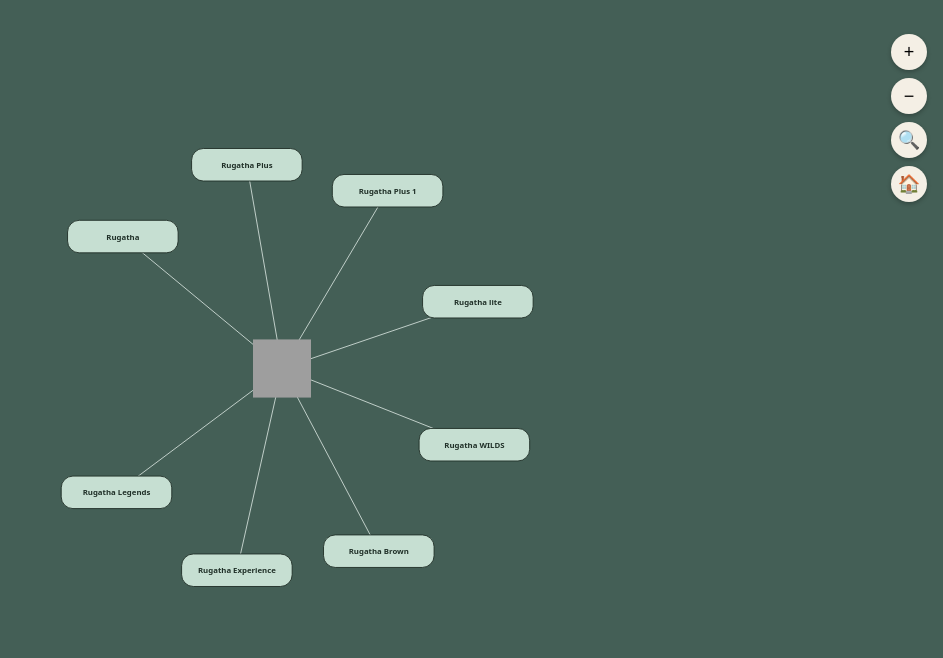
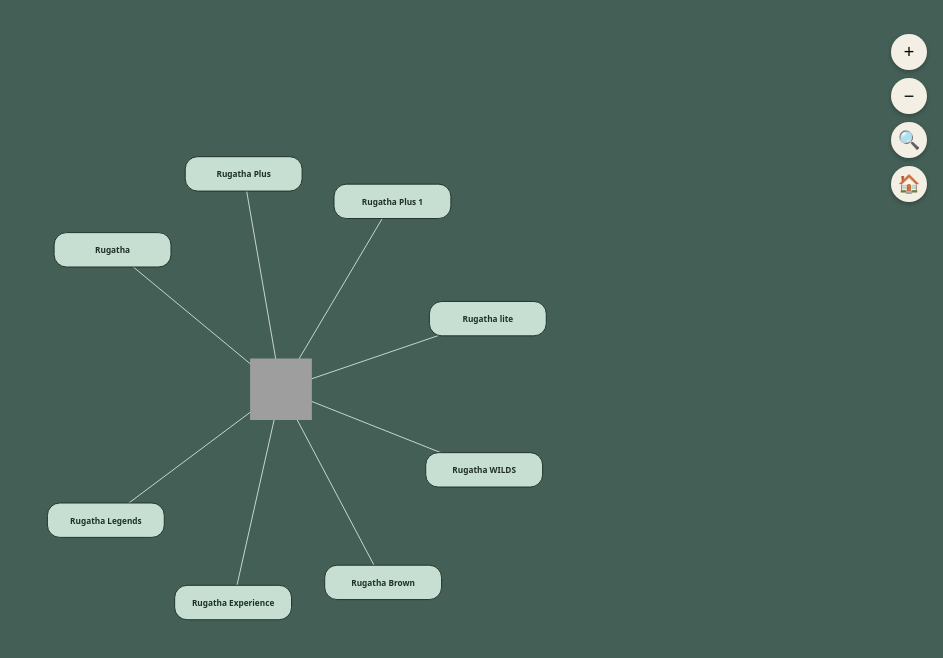
Before and after one commit to rugatha/campaign_graph, a plain HTML site: page index.html in a window 1280 px wide. Shown: the part 46-704 px from the top of the page, without its empty margins (337-1280 px from the left). Drawn offline with nearby package versions, Linux system fonts and the light colour scheme; grey boxes are pictures that could not be loaded.

Commit message:
Ignore max height

```diff
--- a/css/style.css
+++ b/css/style.css
@@ -15,7 +15,6 @@ h1 {
 #rugatha-graph-plugin {
   width: 100%;
   height: calc(100vh - 60px);
-  max-height: 700px;
 }
 
 #rugatha-graph-svg {
```
